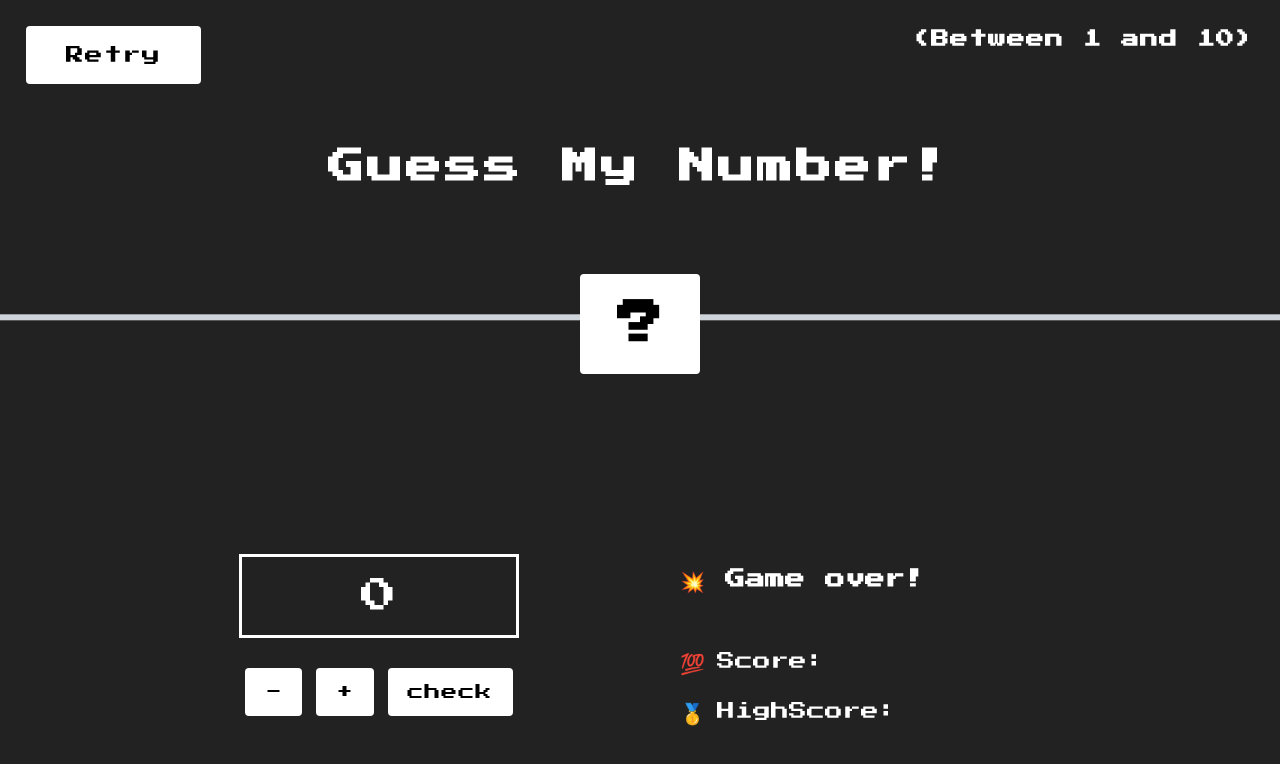
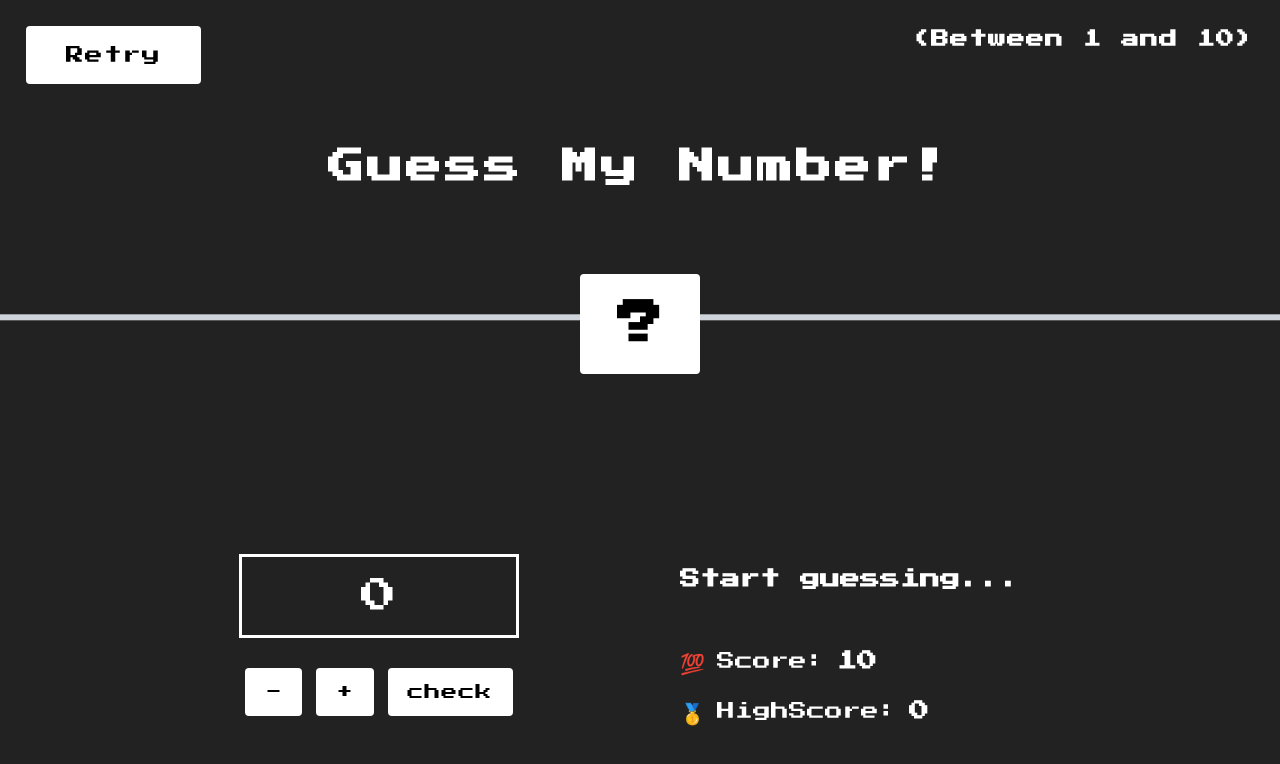
Before and after one commit to dong-geon-Lee/guess-number-app, a React (Create React App) app: page / in a window 1280 px wide. Shown: the top 764 px of the page. Built offline with nearby package versions, Linux system fonts and the light colour scheme.

Commit message:
Contents 컴포넌트 useSelector state 적용

```diff
--- a/src/components/Main/Contents/Contents.jsx
+++ b/src/components/Main/Contents/Contents.jsx
@@ -1,8 +1,10 @@
 import React from "react";
 import * as S from "./styles";
 import * as C from "../../../constants/constants";
+import { useSelector } from "react-redux";
 
-const Contents = ({ text, score, highScore }) => {
+const Contents = () => {
+  const { text, score, highScore } = useSelector((state) => state.game);
   const displayGameStatus = score > 0 ? text : C.GAME__OVER;
 
   return (
```
